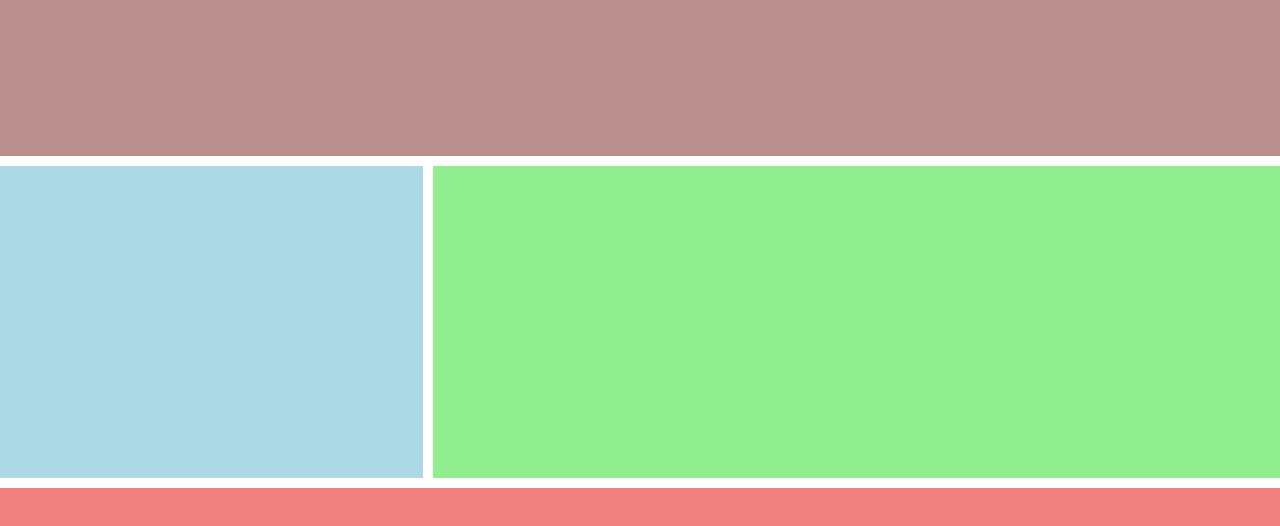
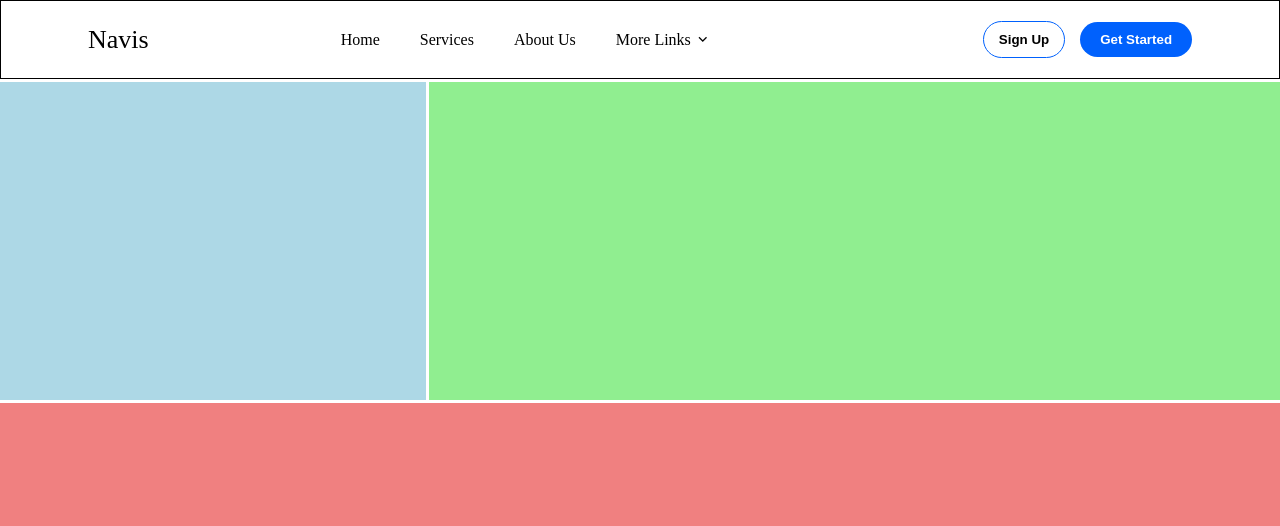
Before and after one commit to iamDeb5/Navis-Webpage-Grid, a plain HTML site: page index.html in a window 1280 px wide. Drawn offline with nearby package versions, Linux system fonts and the light colour scheme.

Commit message:
navbar complete

```diff
--- a/index.html
+++ b/index.html
@@ -5,10 +5,28 @@
     <meta name="viewport" content="width=device-width, initial-scale=1.0">
     <title>Css Grid</title>
     <link rel="stylesheet" href="style.css">
+    <link
+    href="https://cdn.jsdelivr.net/npm/remixicon@4.7.0/fonts/remixicon.css"
+    rel="stylesheet"
+    />
 </head>
 <body>
     <main>
-        <nav class="nav"></nav>
+        <nav class="nav">
+            <div class="nav-1"><h1><a href="#">Navis</a></h1></div>
+            <div class="nav-2">
+                <ul>
+                    <li><a href="#">Home</a></li>
+                    <li><a href="#">Services</a></li>
+                    <li><a href="#">About Us</a></li>
+                    <li><a href="#">More Links <i class="ri-arrow-down-s-line"></i></a></li>
+                </ul>
+            </div>
+            <div class="nav-3">
+                <button id="button-1">Sign Up</button>
+                <button id="button-2">Get Started</button>
+            </div>
+        </nav>
         <section class="headline"></section>
         <section class="details"></section>
         <section class="image"></section>
--- a/style.css
+++ b/style.css
@@ -15,18 +15,96 @@ main{
   background-color: #ffffff;
   display: grid;
   grid-template-columns: 1fr 2fr;
-  grid-template-rows: 0.5fr 1fr 1fr;
+  grid-template-rows: 0.2fr 0.8fr 1fr;
   grid-template-areas:
     "nav nav"
     "headline details"
     "image image";
-  gap: 10px;
+  gap: 3px;
 
 }
 
 main .nav{
-  background-color: rosybrown;
+  background-color: #ffffff;
   grid-area: nav;
+  border: 1px solid black;
+  display: flex;
+  align-items: center;
+  justify-content: center;
+}
+
+.nav-1{
+  margin-right: 12rem;
+}
+
+.nav-3{
+  margin-left: 15rem;
+  padding-left: 2rem;
+}
+
+main .nav .nav-1> h1{
+  font-size: 26px;
+  font-weight: 900;
+}
+
+main .nav .nav-2 ul{
+  list-style: none;
+  display: flex;
+  align-items: center;
+  justify-content: center;
+  gap: 40px;
+}
+
+main >nav > .nav-3{
+  display: flex;
+  align-items: center;
+  justify-content: center;
+  gap: 15px;
+}
+
+.nav-3 button{
+  padding: 8px 16px;
+  border: none;
+  border-radius: 5px;
+  background-color: lightblue;
+  font-weight: 600;
+  cursor: pointer;
+}
+
+.nav-3 > #button-1{
+  background-color: transparent;
+  border: 1px solid #0061fd;
+  border-radius: 50px;
+  cursor: pointer;
+  padding: 10px 15px;
+}
+
+.nav-3 > #button-1:hover{
+  background-color: #0061fd;
+  color: white;
+  transition: 0.3s all ease;
+}
+
+.nav-3 > #button-2:hover{
+  background-color: transparent;
+  color: black;
+  transition: 0.3s all ease;
+  border: 1px solid #0061fd;
+}
+
+.nav-3 > #button-2{
+  background-color: #0061fd;
+  border: none;
+  color: white;
+  border-radius: 50px;
+  cursor: pointer;
+  padding: 10px 20px;
+}
+
+main .nav a{
+  text-decoration: none;
+  color: black;
+  font-weight: 500;
 }
 
 main .headline{
```
